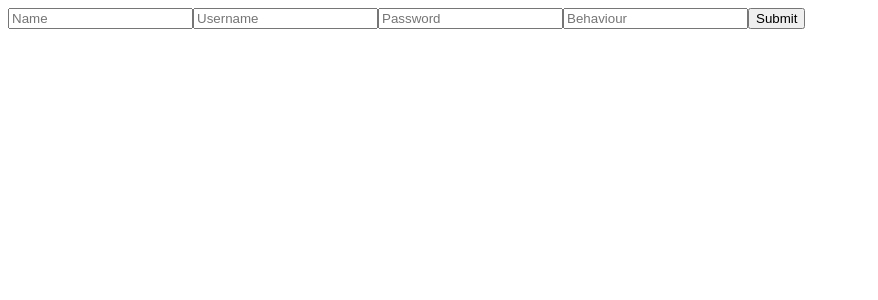
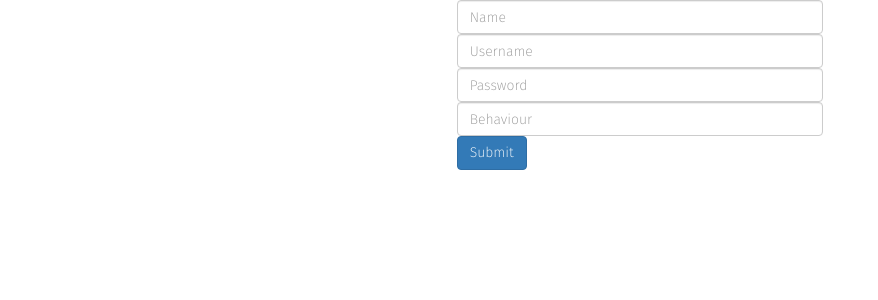
Before and after one commit to gpsnts/graphql_front_react, a React (Create React App) app: page / in a window 1280 px wide. Shown: the top 300 px of the page, without its empty margins (0-878 px from the left). Built offline with nearby package versions, Linux system fonts and the light colour scheme.

Commit message:
WIP: Form de criaçao de User

```diff
--- a/package.json
+++ b/package.json
@@ -12,8 +12,10 @@
     "@types/node": "^12.0.0",
     "@types/react": "^17.0.0",
     "@types/react-dom": "^17.0.0",
+    "bootstrap": "4.6.0",
     "graphql": "^15.5.0",
     "react": "^17.0.2",
+    "react-bootstrap": "^1.6.0",
     "react-dom": "^17.0.2",
     "react-scripts": "4.0.3",
     "typescript": "^4.1.2",
--- a/public/index.html
+++ b/public/index.html
@@ -10,34 +10,20 @@
       content="Web site created using create-react-app"
     />
     <link rel="apple-touch-icon" href="%PUBLIC_URL%/logo192.png" />
-    <!--
-      manifest.json provides metadata used when your web app is installed on a
-      user's mobile device or desktop. See https://developers.google.com/web/fundamentals/web-app-manifest/
-    -->
     <link rel="manifest" href="%PUBLIC_URL%/manifest.json" />
-    <!--
-      Notice the use of %PUBLIC_URL% in the tags above.
-      It will be replaced with the URL of the `public` folder during the build.
-      Only files inside the `public` folder can be referenced from the HTML.
-
-      Unlike "/favicon.ico" or "favicon.ico", "%PUBLIC_URL%/favicon.ico" will
-      work correctly both with client-side routing and a non-root public URL.
-      Learn how to configure a non-root public URL by running `npm run build`.
-    -->
-    <title>React App</title>
+		<link
+			rel="stylesheet"
+			href="https://maxcdn.bootstrapcdn.com/bootstrap/3.3.7/css/bootstrap.min.css"
+			integrity="sha384-BVYiiSIFeK1dGmJRAkycuHAHRg32OmUcww7on3RYdg4Va+PmSTsz/K68vbdEjh4u"
+			crossorigin="anonymous"
+		>
+		<link rel="stylesheet" href="reset.css">
+		<link rel="preconnect" href="https://fonts.gstatic.com">
+		<link href="https://fonts.googleapis.com/css2?family=Fira+Sans:wght@200&display=swap" rel="stylesheet">
+    <title>Frontend - GraphQL</title>
   </head>
   <body>
     <noscript>You need to enable JavaScript to run this app.</noscript>
     <div id="root"></div>
-    <!--
-      This HTML file is a template.
-      If you open it directly in the browser, you will see an empty page.
-
-      You can add webfonts, meta tags, or analytics to this file.
-      The build step will place the bundled scripts into the <body> tag.
-
-      To begin the development, run `npm start` or `yarn start`.
-      To create a production bundle, use `npm run build` or `yarn build`.
-    -->
   </body>
 </html>
--- /dev/null
+++ b/public/reset.css
@@ -0,0 +1,48 @@
+/* http://meyerweb.com/eric/tools/css/reset/
+   v2.0 | 20110126
+   License: none (public domain)
+*/
+
+html, body, div, span, applet, object, iframe,
+h1, h2, h3, h4, h5, h6, p, blockquote, pre,
+a, abbr, acronym, address, big, cite, code,
+del, dfn, em, img, ins, kbd, q, s, samp,
+small, strike, strong, sub, sup, tt, var,
+b, u, i, center,
+dl, dt, dd, ol, ul, li,
+fieldset, form, label, legend,
+table, caption, tbody, tfoot, thead, tr, th, td,
+article, aside, canvas, details, embed,
+figure, figcaption, footer, header, hgroup,
+menu, nav, output, ruby, section, summary,
+time, mark, audio, video {
+	margin: 0;
+	padding: 0;
+	border: 0;
+	font-size: 100%;
+	font: inherit;
+	vertical-align: baseline;
+}
+/* HTML5 display-role reset for older browsers */
+article, aside, details, figcaption, figure,
+footer, header, hgroup, menu, nav, section {
+	display: block;
+}
+body {
+	line-height: 1;
+}
+ol, ul {
+	list-style: none;
+}
+blockquote, q {
+	quotes: none;
+}
+blockquote:before, blockquote:after,
+q:before, q:after {
+	content: '';
+	content: none;
+}
+table {
+	border-collapse: collapse;
+	border-spacing: 0;
+}
--- a/src/App.tsx
+++ b/src/App.tsx
@@ -1,5 +1,7 @@
 import React from 'react';
 import { ApolloClient, InMemoryCache, ApolloProvider } from '@apollo/client';
+
+import "./styles/index.css"
 import CreateUser from './components/CreateUser';
 
 function App() {
@@ -11,7 +13,11 @@ function App() {
   return (
 		<>
 			<ApolloProvider client={client}>
-				<CreateUser />
+				<div className="app-container container-fluid">
+					<div className="d-flex container-fluid">
+						<CreateUser />
+					</div>
+				</div>
 			</ApolloProvider>
 		</>
   );
--- a/src/components/CreateUser.tsx
+++ b/src/components/CreateUser.tsx
@@ -1,34 +1,89 @@
 import React, { useState } from 'react'
 import { useMutation } from '@apollo/client';
+import { Button, Spinner } from 'react-bootstrap'
 import { CREATE_USER } from '../graphql/mutations';
 
 function CreateUser() {
 	const [name, setName] = useState(""),
 				[username, setUsername] = useState(""),
 				[password, setPassword] = useState(""),
-				[behaviour, setBehaviour] = useState("");
+				[behaviour, setBehaviour] = useState(""),
+				[fetching, setFetching] = useState(undefined);
 
 	const [createUser, { error, data }] = useMutation(CREATE_USER);
 
+	let _valid_length = (arg: string) => {
+		return arg.length > 0;
+	}
+
+	let _can_send = _valid_length(name) && _valid_length(username) && _valid_length(password);
+
+	let handle_creation = () => {
+		if (_can_send) {
+			createUser({
+				variables: {
+					name,
+					username,
+					password,
+					behaviour
+				}
+			});
+		}
+	}
+
+	let result = undefined;
+
+	if (error)	result = error;
+	if (data) 	result = { ...data.createUser };
+
 	return (
-		<div className="user-creation">
-			<input type="text" placeholder="Name" 			onChange={ e => setName(e.target.value)} />
-			<input type="text" placeholder="Username" 	onChange={ e => setUsername(e.target.value)} />
-			<input type="text" placeholder="Password" 	onChange={ e => setPassword(e.target.value) } />
-			<input type="text" placeholder="Behaviour" 	onChange={ e => setBehaviour(e.target.value) } />
+		<div className="created-user container-fluid d-flex">
+			<div className="col-md-4"></div>
+			<div className="created-user-form col-md-4">
+				<input className="created-user-form__input form-control" type="text" placeholder="Name" 			onChange={ e => setName(e.target.value)} />
+				<input className="created-user-form__input form-control" type="text" placeholder="Username" 	onChange={ e => setUsername(e.target.value)} />
+				<input className="created-user-form__input form-control" type="text" placeholder="Password" 	onChange={ e => setPassword(e.target.value) } />
+				<input className="created-user-form__input form-control" type="text" placeholder="Behaviour" 	onChange={ e => setBehaviour(e.target.value) } />
 
-			<input
-				type="submit"
-				value="Submit"
-				onClick={ _ => createUser({
-					variables: {
-						name,
-						username,
-						password,
-						behaviour
-					}
-				})
-			} />
+				<input
+					className="btn btn-primary mb-2"
+					type="submit"
+					value="Submit"
+					onClick={ _ => handle_creation() }
+				/>
+
+				{
+					error &&
+					<div className="created-user-error">
+						<b className="created-user-error__error">ERROR</b>
+					</div>
+				}
+
+				{	result &&
+					<div className="created-user-data">
+						<div className="created-user-data__name">
+							<span className="created-user-data__name_key">Nome: </span>
+							<span className="created-user-data__name_value">{result.name}</span>
+						</div>
+
+						<div className="created-user-data__username">
+							<span className="created-user-data__username_key">Usuário: </span>
+							<span className="created-user-data__username_value">{result.username}</span>
+						</div>
+
+						<div className="created-user-data__password">
+							<span className="created-user-data__password_key">Senha: </span>
+							<span className="created-user-data__password_value">{result.password}</span>
+						</div>
+
+						<div className="created-user-data__behaviour">
+							<span className="created-user-data__behaviour_key">Comportamento: </span>
+							<span className="created-user-data__behaviour_value">{result.behaviour}</span>
+						</div>
+					</div>
+				}
+			</div>
+			<div className="col-md-4"></div>
 		</div>
 	)
 }
--- /dev/null
+++ b/src/styles/App.css
@@ -0,0 +1,3 @@
+html, .app-container {
+	background-color: var(--global-color-pallete-6);
+}
--- /dev/null
+++ b/src/styles/CreatedUser.css
@@ -0,0 +1,9 @@
+.created-user-form {
+	background-color: var(--global-color-pallete-4);
+	padding: 15px 25px;
+	border-radius: 5px;
+}
+
+.created-user-form__input {
+	margin: 5px 0;
+}
--- /dev/null
+++ b/src/styles/index.css
@@ -0,0 +1,17 @@
+:root {
+	--global-color-pallete-1: #f6d6bd ;
+	--global-color-pallete-2: #c3a38a;
+	--global-color-pallete-3: #997577;
+	--global-color-pallete-4: #816271;
+	--global-color-pallete-5: #4e495f;
+	--global-color-pallete-6: #20394f;
+	--global-color-pallete-7: #0f2a3f;
+	--global-color-pallete-8: #08141e;
+}
+
+* {
+	font-family: 'Fira Sans', sans-serif !important;
+}
+
+@import "./App.css";
+@import "./CreatedUser.css";
```
Also changed, not shown: 2 other files (tests, documents, lock files or other folders).
